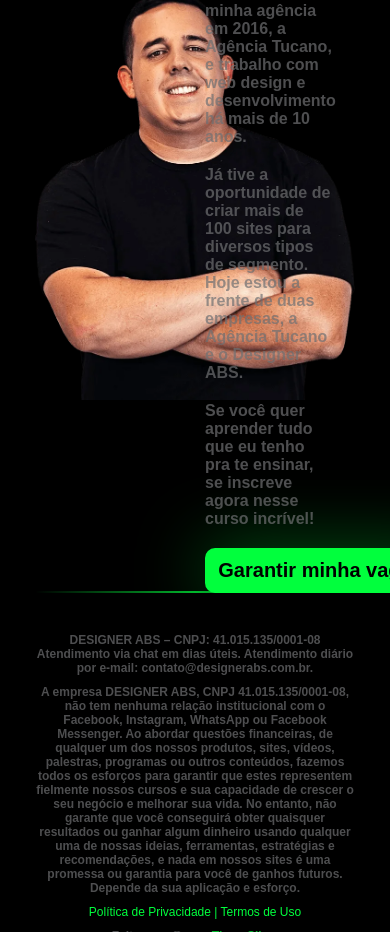
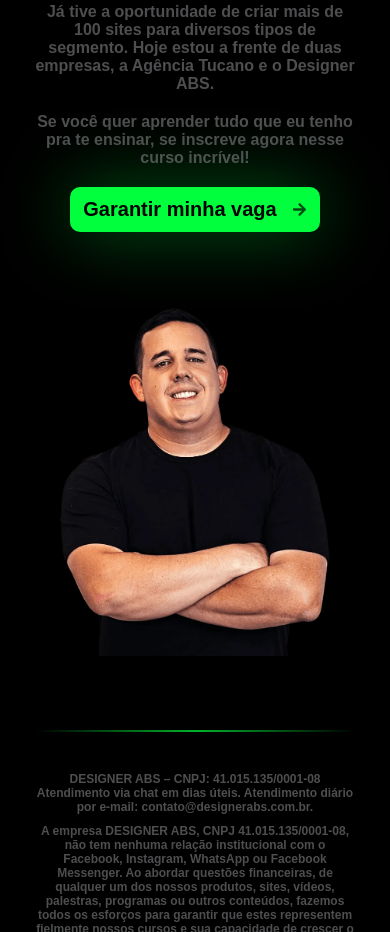
Before and after one commit to Tiago-Silva/cell-phone-maintenance, a Next.js app: page / in a window 390 px wide. Shown: the part 8835-9767 px from the top of the page. Built offline with nearby package versions, Linux system fonts and the light colour scheme.

Commit message:
style: applying responsiveness

```diff
--- a/src/app/components/about/about.module.css
+++ b/src/app/components/about/about.module.css
@@ -6,14 +6,14 @@
     display: flex;
     justify-content: center;
     align-items: center;
-    gap: 20px;
+    gap: 80px;
 }
 
 .left {
     display: flex;
     flex-direction: column;
-    width: 40%;
-    gap: 3rem;
+    align-items: center;
+    text-align: center;
 }
 
 .right {
@@ -40,3 +40,37 @@
     font-weight: 700;
     color: var(--primary-color);
 }
+
+.imageWrapper {
+    position: relative;
+    width: 400px;
+    height: 500px;
+}
+
+@media (max-width: 768px) {
+
+    .container {
+        flex-direction: column;
+        gap: 0;
+    }
+
+    .container .right {
+        order: -1;
+    }
+
+    .imageWrapper {
+        width: 90%;
+        max-width: 300px;
+        min-height: 300px; /* Força uma altura mínima */
+        aspect-ratio: 4 / 5; /* Mantém a proporção */
+        overflow: hidden;
+    }
+
+    .right {
+        width: 100%;
+        justify-self: center;
+        align-items: center;
+        text-align: center;
+    }
+
+}
```
